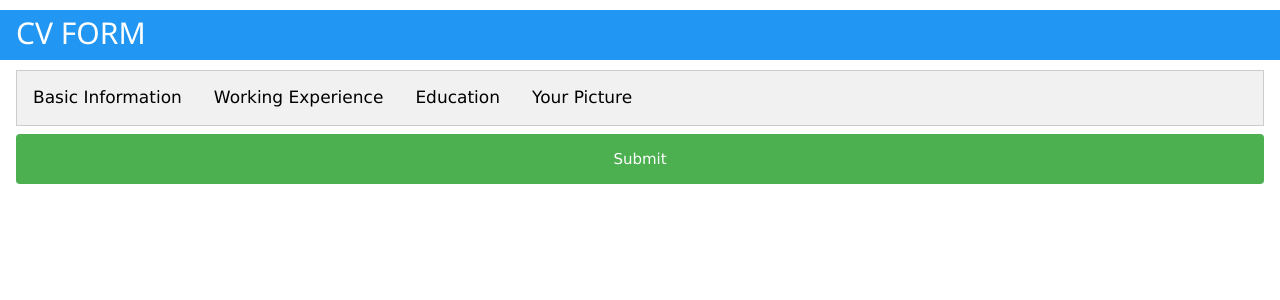
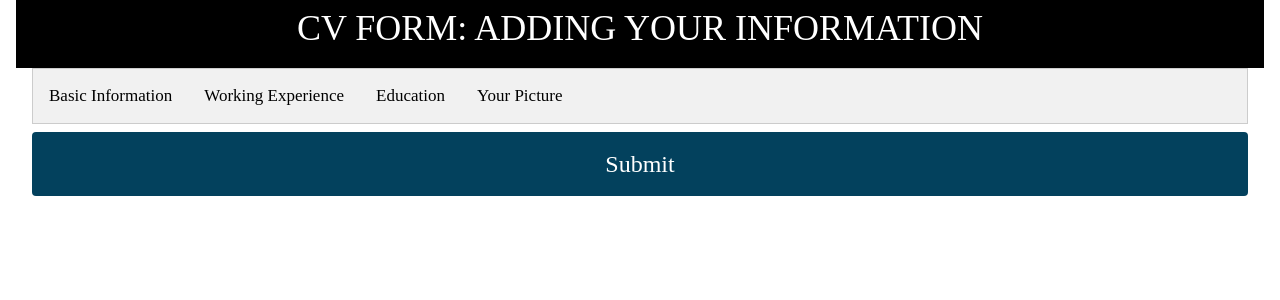
Before and after one commit to thaihaluong/CVfactory, a Flask app: page /cv_form1 in a window 1280 px wide. Shown: the top 300 px of the page. Run offline with Flask 2, Linux system fonts and the light colour scheme; some web fonts are replaced.

Commit message:
LTH.3:10PM.

```diff
--- a/templates/cv_form.html
+++ b/templates/cv_form.html
@@ -12,11 +12,14 @@
         }
     </style>
 </head>
-<body>
+<header class="w3-container w3-center w3-black w3-xxlarge" style="font-family: 'UTM Bebas'; height: 68px;width: 100%">
 
-        <h2 class="w3-container w3-blue" style="height: 50px;width: 100%">CV FORM</h2>
+CV FORM: ADDING YOUR INFORMATION
+ </header>
 
-        <form class="w3-form w3-container" method="post">
+<body class="w3-container" style="font-family: 'NBN Commerce'">
+
+  <form class="w3-form w3-container" method="post">
             <ul class="tab">
   <li><a href="javascript:void(0)" class="tablinks" onclick="openTab(event,'basic_info')">Basic Information</a></li>
   <li><a href="javascript:void(0)" class="tablinks" onclick="openTab(event,'work_exp')">Working Experience</a></li>
@@ -25,7 +28,7 @@
 </ul>
 
 <div id="basic_info" class="tabcontent">
-  <h3>Personal Information</h3>
+  <h3 style="font-family: 'NBN Commerce'">Personal Information</h3>
   <label for="name">Full name</label><br>
   <input type="text" id="name" name="name"><br>
     <label >Email</label><br>
@@ -39,7 +42,7 @@
 </div>
 
 <div id="work_exp" class="tabcontent">
-  <h3>Work Experience</h3>
+  <h3 style="font-family: 'NBN Commerce'">Work Experience</h3>
     <label >Job</label><br>
   <input type="text" name="job-title"><br>
     <label >Company</label><br>
@@ -77,7 +80,7 @@
 </div>
 
 <div id="education" class="tabcontent">
-  <h3>Education</h3>
+  <h3 style="font-family: 'NBN Commerce'">Education</h3>
 
     <label>School</label><br>
     <input type="text" name="school"><br>
@@ -122,7 +125,7 @@
     <label>Link to Picture</label><br>
     <input type="text" name="img">
 </div>
-            <input type="submit">
+            <input class="w3-container w3-xlarge " style="font-family: 'UTM Bebas';background-color: #03415D"  type="submit">
         </form>
 
 
--- a/templates/cv_maker.html
+++ b/templates/cv_maker.html
@@ -75,13 +75,13 @@ function carousel() {
     <div class="w3-container w3-padding-16 w3-row">
     <div class="w3-half w3-border-black ">
         <a href="{{ url_for('cv_form_tem1') }}">
-            <img src="../static/Capture.PNG" style="width:500px;height: 400px">
+            <img src="../static/Temp1.png" alt="Temp1" style="width:600px;height: 700px">
 
         </a>
     </div>
         <div class="w3-half w3-border-black">
         <a href="{{ url_for('cv_form_tem2') }}">
-            <img src="../static/Capture2.PNG" alt="gg" style="width:500px;height: 400px">
+            <img src="../static/Temp2.png" alt="Temp2" style="width:600px;height: 700px">
 
         </a>
 
```
Also changed, not shown: static/Temp1.png (added), static/Temp2.png (added).
